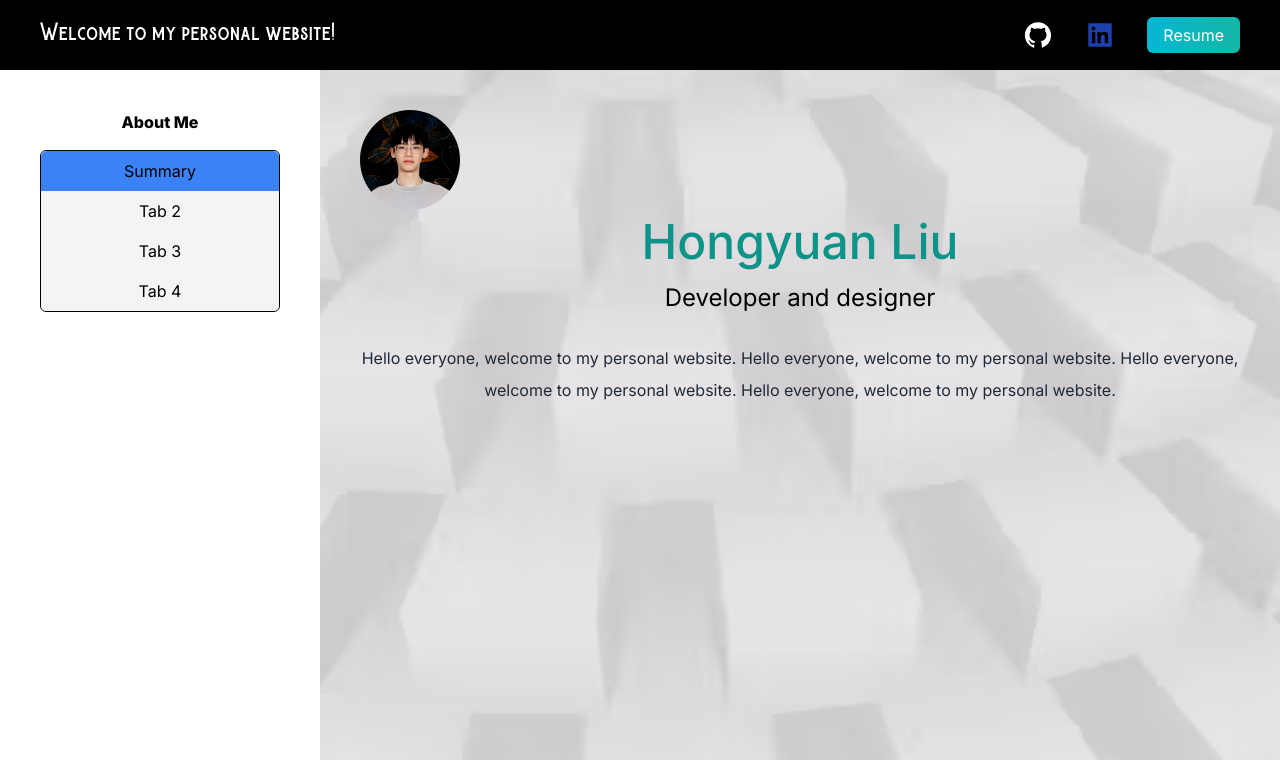
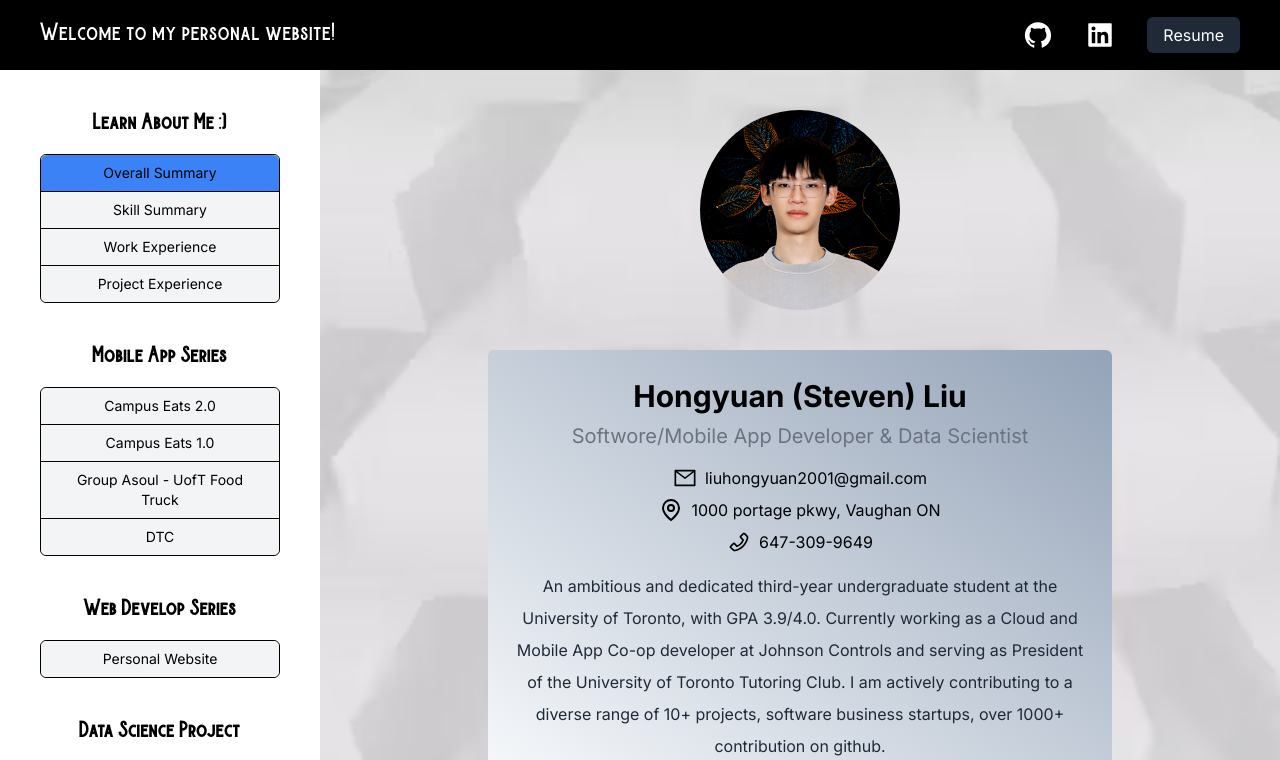
Before and after one commit to Yuanxyyds/MyPersonalWebsite, a Next.js app: page / in a window 1280 px wide. Shown: the top 760 px of the page. Built offline with nearby package versions, Linux system fonts and the light colour scheme.

Commit message:
feat: add home page for the website

```diff
--- /dev/null
+++ b/src/app/css/container.css
@@ -0,0 +1,23 @@
+.background-container {
+    background-image: url('../../../public/home_background.png');
+    background-size: cover;
+    background-repeat: no-repeat;
+    height: 100vh;
+    width: 100vw;
+    min-width: 1000px;
+    min-height: 1000px;
+}
+
+.leftrow-container {
+    height: 100vh;
+    width: 25vw;
+    min-width: 250px;
+    min-height: 1000px;
+}
+
+.rightrow-container {
+    height: 100vh;
+    width: 75vw;
+    min-width: 750px;
+    min-height: 1000px;
+}
--- /dev/null
+++ b/src/app/css/size.css
@@ -0,0 +1,8 @@
+.rightQuaterSize{
+    margin-left: 10vw;
+    margin-right: 10vw;
+}
+
+.minWidthNavBar{
+    min-width: 1000px;
+}
--- a/src/app/globals.css
+++ b/src/app/globals.css
@@ -19,28 +19,6 @@ a {
     box-sizing: border-box;
 }
 
-.content-container {
-    background-image: url('../../public/home_background.png');
-    background-size: cover;
-    background-repeat: no-repeat;
-    height: 100vh;
-}
-
-.leftrow-container {
-    height: 100vh;
-    width: 25vw;
-    min-width: 250px;
-    min-height: 800px;
-}
-
-.rightrow-container {
-    height: 100vh;
-    width: 75vw;
-    min-width: 750px;
-    min-height: 800px;
-}
-
-
 
 @font-face {
     font-family: "burtons";
--- a/src/app/layout.tsx
+++ b/src/app/layout.tsx
@@ -1,5 +1,6 @@
 import './globals.css'
-import './container.css'
+import './css/container.css'
+import './css/size.css'
 import { Inter } from 'next/font/google'
 import React from "react";
 
--- a/src/app/page.tsx
+++ b/src/app/page.tsx
@@ -1,6 +1,7 @@
 "use client";
 import Image from 'next/image';
-import { AiFillGithub, AiFillLinkedin } from 'react-icons/ai';
+import { AiFillGithub, AiFillLinkedin, AiOutlineMail, AiOutlinePhone } from 'react-icons/ai';
+import { GrLocation } from 'react-icons/gr';
 import { useState } from 'react';
 
 
@@ -23,7 +24,7 @@ export default function Home() {
     <main className='bg-white'>
       <section className='min-h-screen'>
         {/* Start of the navigation bar */}
-        <nav className='bg-black py-5 flex justify-between px-10'>
+        <nav className='bg-black py-5 flex justify-between px-10 minWidthNavBar'>
           <h1 className='text-xl font-burtons text-white'>Welcome to my personal website!</h1>
           <ul className='flex items-center'>
             <li>
@@ -33,11 +34,11 @@ export default function Home() {
             </li>
             <li>
               <a href='https://www.linkedin.com/in/hongyuan-steven-liu/'>
-                <AiFillLinkedin className='cursor-pointer text-3xl flex justify-center ml-8 text-blue-800' />
+                <AiFillLinkedin className='cursor-pointer text-3xl flex justify-center ml-8 fill-white' />
               </a>
             </li>
             <li>
-              <a className='bg-gradient-to-r from-cyan-500 to-teal-500 text-white px-4 py-2 rounded-md ml-8' href='#'>
+              <a className='bg-gray-800 text-white px-4 py-2 rounded-md ml-8' href='#'>
                 Resume
               </a>
             </li>
@@ -45,50 +46,117 @@ export default function Home() {
         </nav>
 
         {/* The main container with bg image */}
-        <div className=' content-container'>
+        <div className=' background-container'>
           {/* Two Rows */}
           <div className="flex justify-between">
             {/* First Row */}
 
             <div className=" bg-white leftrow-container p-10">
-              <h1 className='text-center mb-4 font-extrabold'> About Me</h1>
+              {/* Learn About Me */}
+              <h1 className='text-center mb-4 font-bold font-burtons text-lg'> Learn About Me :)</h1>
               <div className='flex flex-col rounded-md' style={{ border: '1px solid black' }}>
 
                 <button
-                  className={`px-4 py-2 rounded-t-md  ${activeTab === 'summary' ? 'bg-blue-500' : 'bg-gray-100'
-                    }`}
+                  className={`px-4 py-2 text-sm rounded-t-md  ${activeTab === 'summary' ? 'bg-blue-500' : 'bg-gray-100'
+                    }`} style={{ borderBottom: '1px solid black' }}
                   onClick={() => handleTabChange('summary')}
-                >Summary
+                >Overall Summary
                 </button>
 
                 <button
-                  className={`px-4 py-2 ${activeTab === 'tab2' ? 'bg-blue-500' : 'bg-gray-100'
-                    }`}
-                  onClick={() => handleTabChange('tab2')}
-                >Tab 2
+                  className={`px-4 py-2 text-sm ${activeTab === 'skill' ? 'bg-blue-500' : 'bg-gray-100'
+                    }`} style={{ borderBottom: '1px solid black' }}
+                  onClick={() => handleTabChange('skill')}
+                >Skill Summary
                 </button>
 
                 <button
-                  className={`px-4 py-2  ${activeTab === 'tab3' ? 'bg-blue-500' : 'bg-gray-100'
-                    }`}
-                  onClick={() => handleTabChange('tab3')}
-                >Tab 3
+                  className={`px-4 py-2 text-sm ${activeTab === 'experience' ? 'bg-blue-500' : 'bg-gray-100'
+                    }`} style={{ borderBottom: '1px solid black' }}
+                  onClick={() => handleTabChange('experience')}
+                >Work Experience
                 </button>
 
                 <button
-                  className={`px-4 py-2 rounded-b-md ${activeTab === 'tab4' ? 'bg-blue-500' : 'bg-gray-100'
+                  className={`px-4 py-2 text-sm rounded-b-md  ${activeTab === 'project' ? 'bg-blue-500' : 'bg-gray-100'
                     }`}
-                  onClick={() => handleTabChange('tab4')}
-                >Tab 4
+                  onClick={() => handleTabChange('project')}
+                >Project Experience
+                </button>
+              </div>
+
+              {/* Mobile App Development */}
+              <h1 className='text-center mb-4 font-bold font-burtons text-lg mt-10'> Mobile App Series</h1>
+              <div className='flex flex-col rounded-md' style={{ border: '1px solid black' }}>
+
+                <button
+                  className={`px-4 py-2 text-sm rounded-t-md  ${activeTab === 'campusEat2' ? 'bg-blue-500' : 'bg-gray-100'
+                    }`} style={{ borderBottom: '1px solid black' }}
+                  onClick={() => handleTabChange('campusEat2')}
+                >Campus Eats 2.0
                 </button>
 
+                <button
+                  className={`px-4 py-2 text-sm ${activeTab === 'campusEat1' ? 'bg-blue-500' : 'bg-gray-100'
+                    }`} style={{ borderBottom: '1px solid black' }}
+                  onClick={() => handleTabChange('campusEat1')}
+                >Campus Eats 1.0
+                </button>
+
+                <button
+                  className={`px-4 py-2 text-sm ${activeTab === 'utft' ? 'bg-blue-500' : 'bg-gray-100'
+                    }`} style={{ borderBottom: '1px solid black' }}
+                  onClick={() => handleTabChange('utft')}
+                > Group Asoul - UofT Food Truck
+                </button>
+
+                <button
+                  className={`px-4 py-2 rounded-b-md  text-sm ${activeTab === 'dtc' ? 'bg-blue-500' : 'bg-gray-100'
+                    }`}
+                  onClick={() => handleTabChange('dtc')}
+                > DTC
+                </button>
               </div>
+
+               {/* Web Development */}
+               <h1 className='text-center mb-4 font-bold font-burtons text-lg mt-10'> Web Develop Series</h1>
+              <div className='flex flex-col rounded-md' style={{ border: '1px solid black' }}>
+
+                <button
+                  className={`px-4 py-2 rounded-md text-sm  ${activeTab === 'personalweb' ? 'bg-blue-500' : 'bg-gray-100'
+                    }`}
+                  onClick={() => handleTabChange('personalweb')}
+                >Personal Website
+                </button>
+              </div>
+
+
+                 {/* Data Science Project */}
+                 <h1 className='text-center mb-4 font-bold font-burtons text-lg mt-10'> Data Science Project</h1>
+              <div className='flex flex-col rounded-md' style={{ border: '1px solid black' }}>
+
+                <button
+                  className={`px-4 py-2 rounded-t-md text-sm  ${activeTab === 'greatlakes' ? 'bg-blue-500' : 'bg-gray-100'
+                    }`} style={{ borderBottom: '1px solid black' }}
+                  onClick={() => handleTabChange('greatlakes')}
+                > Analyzing Great Lakes Pollution
+                </button>
+
+                <button
+                  className={`px-4 py-2 rounded-b-md text-sm  ${activeTab === 'dsothers' ? 'bg-blue-500' : 'bg-gray-100'
+                    }`}
+                  onClick={() => handleTabChange('dsothers')}
+                > Other Data Science Projects
+                </button>
+              </div>
+
             </div>
 
             {/* Second Row */}
             <ul className='rightrow-container'>
-              <div className='text-center p-10'>
-                <div className=' text-center' style={{ borderRadius: '50%', overflow: 'hidden', width: '100px', height: '100px' }}>
+              <div className='text-center p-10 row-auto'>
+                <div style={{ display: "flex", justifyContent: "center" }}>
+                  <div style={{ borderRadius: '50%', overflow: 'hidden', width: '200px', height: '200px', }}>
                     <Image
                       src="/Steven Liu.jpg"
                       width={500}
@@ -96,13 +164,37 @@ export default function Home() {
                       alt="Picture of the author"
                     />
                   </div>
+                </div>
 
-                <h2 className='text-5xl py-2 text-teal-600 font-medium'>Hongyuan Liu</h2>
-                <h3 className='text-2xl py-2'>Developer and designer</h3>
-                <p className='text-md py-5 leading-8 text-gray-800'>
-                  Hello everyone, welcome to my personal website. Hello everyone, welcome to my personal website. Hello everyone,
-                  welcome to my personal website. Hello everyone, welcome to my personal website.
+                <div className=' bg-gradient-to-tr from-slate-50 to-slate-400 h-auto p-5 rightQuaterSize mt-10 rounded-md'>
+                  <h2 className='text-3xl py-2 text-black font-bold'>Hongyuan (Steven) Liu</h2>
+                  <h3 className='text-xl text-gray-500 mb-4'>Softwore/Mobile App Developer & Data Scientist</h3>
+                  <div className='flex justify-center my-2'>
+                    <ul className='flex items-center'>
+                      <li><AiOutlineMail className='text-2xl text-black mr-2' /></li>
+                      <li><p>liuhongyuan2001@gmail.com</p></li>
+                    </ul>
+                  </div>
+
+                  <div className='flex justify-center my-2'>
+                    <ul className='flex items-center'>
+                      <li><GrLocation className='text-2xl text-black mr-2' /></li>
+                      <li><p>1000 portage pkwy, Vaughan ON</p></li>
+                    </ul>
+                  </div>
+
+                  <div className='flex justify-center my-2'>
+                    <ul className='flex items-center'>
+                      <li><AiOutlinePhone className='text-2xl text-black mr-2' /></li>
+                      <li><p>647-309-9649</p></li>
+                    </ul>
+                  </div>
+
+                  <p className='text-md mb-2 mt-4 leading-8 text-gray-800'>
+                    An ambitious and dedicated third-year undergraduate student at the University of Toronto, with GPA 3.9/4.0. Currently working as a Cloud and Mobile App Co-op developer at Johnson Controls and serving as President of the University of Toronto Tutoring Club. I am actively contributing to a diverse range of 10+ projects, software business startups, over 1000+ contribution on github.
                   </p>
+                </div>
+
               </div>
 
             </ul>
```
Also changed, not shown: src/app/container.css (deleted). Lines whose indentation alone changed are shown as unchanged.
